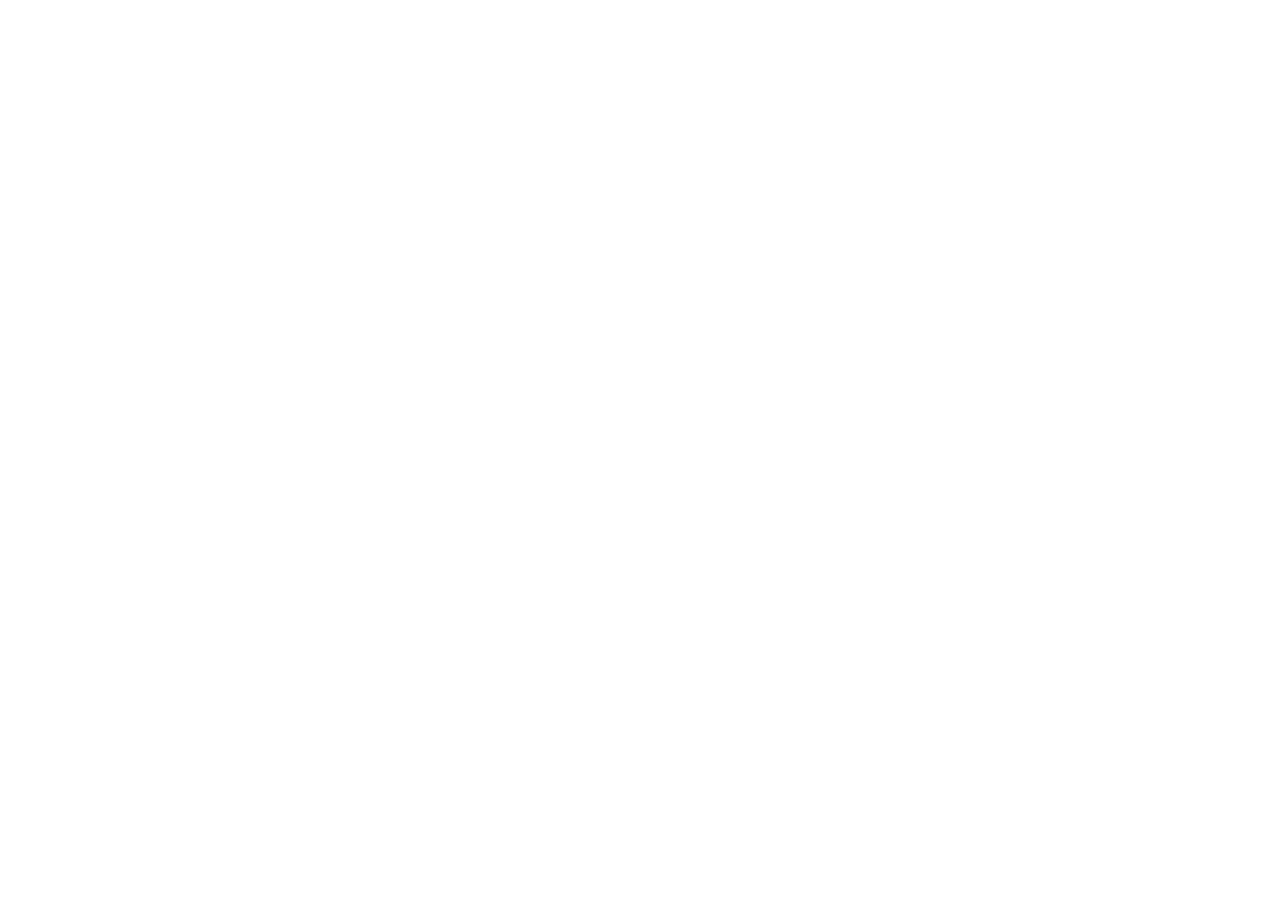
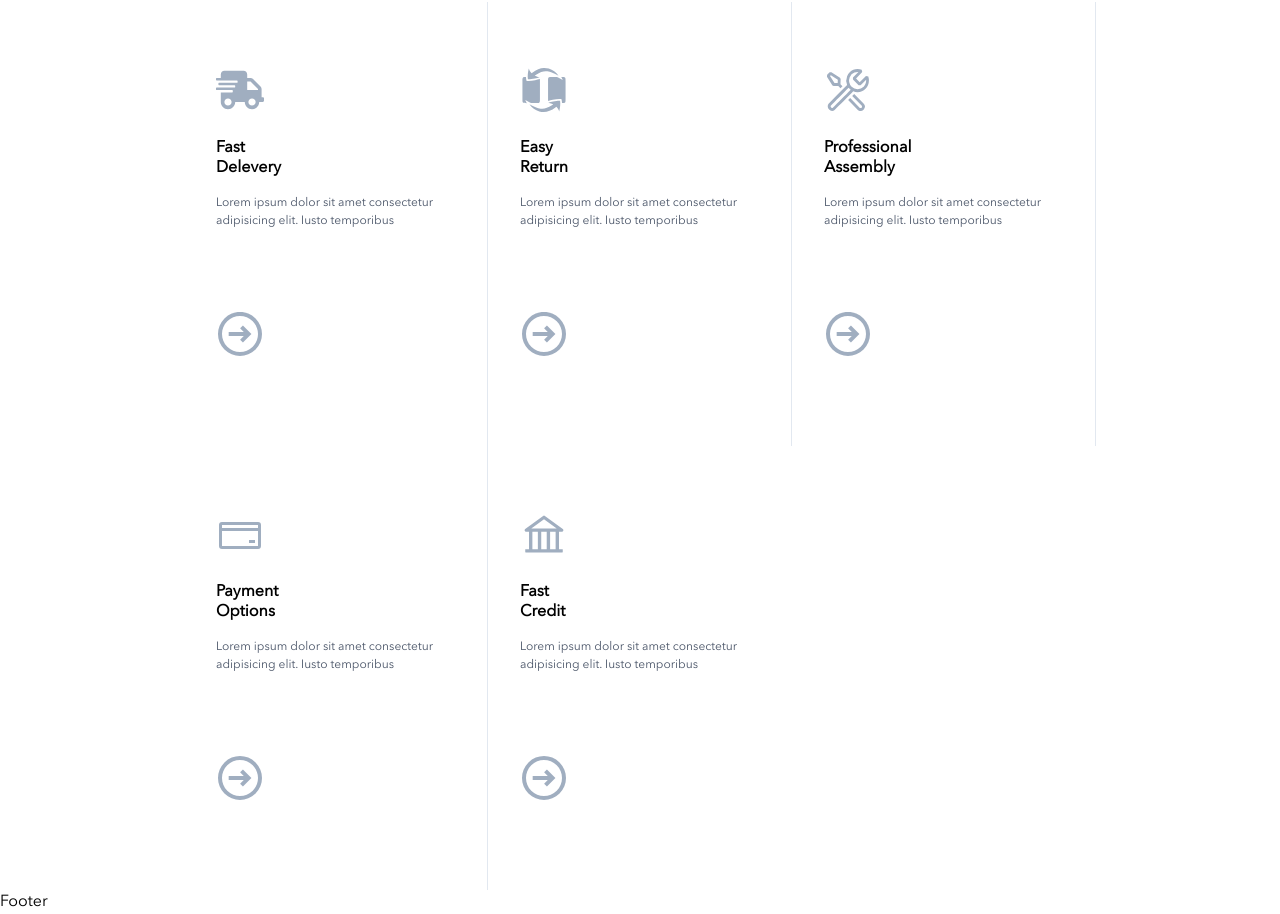
Before and after one commit to Abderyett/LuxHouse, a React (Create React App) app in the folder frontend/: page / in a window 1280 px wide. Shown: the part 1038-1952 px from the top of the page. Before the commit the page ends 904 px from the top, so only its background shows below. Built offline with nearby package versions, Linux system fonts and the light colour scheme.

Commit message:
set feature section

```diff
--- a/frontend/src/App.js
+++ b/frontend/src/App.js
@@ -1,7 +1,7 @@
 import React from 'react';
 import { Switch, Route } from 'react-router-dom';
 import { GlobalStyle } from './Global';
-import { Header, Footer, Hero } from './components';
+import { Header, Footer, Hero, Features } from './components';
 
 function App() {
   return (
@@ -9,6 +9,7 @@
       <Header />
       <main>
         <Hero />
+        <Features />
       </main>
 
       <Footer />
--- /dev/null
+++ b/frontend/src/components/Features.js
@@ -0,0 +1,78 @@
+import React from 'react';
+import styled from 'styled-components';
+import featuresData from '../featureData';
+import { color, shadow } from '../utilities';
+
+export function Features() {
+  return (
+    <FeatureSection>
+      {featuresData.map((el) => {
+        const { id, feature, featureIcon, arrowIcon, description } = el;
+        return (
+          <Card key={id}>
+            <FeatureIcon> {featureIcon}</FeatureIcon>
+            <h5>{feature}</h5>
+            <p>{description} </p>
+            <Arrow> {arrowIcon}</Arrow>
+          </Card>
+        );
+      })}
+    </FeatureSection>
+  );
+}
+
+const FeatureSection = styled.section`
+  width: 90vw;
+  padding: 0 3rem;
+  margin-left: auto;
+  margin-right: auto;
+  margin-top: 10rem;
+  display: grid;
+
+  align-items: center;
+  justify-content: center;
+  grid-template-columns: repeat(auto-fit, 19rem);
+`;
+
+const Card = styled.div`
+  background-color: ${color.white};
+  border-right: 1px solid ${color.grey_300};
+  padding: 4rem 2rem;
+  transition: all 0.6s ease-in-out;
+  cursor: pointer;
+  &:last-child {
+    border: none;
+  }
+  &:hover {
+    box-shadow: ${shadow.xxl};
+    z-index: 2;
+    svg {
+      color: ${color.grey_700};
+      transition: all 0.6s ease-in-out;
+    }
+  }
+
+  h5 {
+    width: 5ch;
+    margin-bottom: 1rem;
+  }
+  p {
+    font-size: 0.75rem;
+    margin-bottom: 5rem;
+  }
+`;
+
+const Arrow = styled.span`
+  stroke-width: 0.01px;
+  transition: all 0.6s ease-in-out;
+  font-size: 3rem;
+  color: ${color.grey_500};
+  text-align: center;
+`;
+
+const FeatureIcon = styled.span`
+  font-size: 3rem;
+  color: ${color.grey_500};
+  font-weight: 200;
+  stroke-width: 0.01px;
+`;
--- a/frontend/src/components/index.js
+++ b/frontend/src/components/index.js
@@ -1,3 +1,4 @@
 export * from './Footer';
 export * from './Header';
 export * from './Hero';
+export * from './Features';
--- /dev/null
+++ b/frontend/src/featureData.js
@@ -0,0 +1,45 @@
+import { FaShippingFast } from 'react-icons/fa';
+import { CgArrowRightO } from 'react-icons/cg';
+import { VscTools, VscCreditCard } from 'react-icons/vsc';
+import { GiCardExchange } from 'react-icons/gi';
+import { AiOutlineBank } from 'react-icons/ai';
+
+const featuresData = [
+  {
+    id: 1,
+    feature: 'fast delevery',
+    featureIcon: <FaShippingFast />,
+    arrowIcon: <CgArrowRightO />,
+    description: 'Lorem ipsum dolor sit amet consectetur adipisicing elit. Iusto temporibus ',
+  },
+  {
+    id: 2,
+    feature: 'Easy return',
+    featureIcon: <GiCardExchange />,
+    arrowIcon: <CgArrowRightO />,
+    description: 'Lorem ipsum dolor sit amet consectetur adipisicing elit. Iusto temporibus ',
+  },
+  {
+    id: 3,
+    feature: 'professional assembly',
+    featureIcon: <VscTools />,
+    arrowIcon: <CgArrowRightO />,
+    description: 'Lorem ipsum dolor sit amet consectetur adipisicing elit. Iusto temporibus ',
+  },
+  {
+    id: 4,
+    feature: 'payment options',
+    featureIcon: <VscCreditCard />,
+    arrowIcon: <CgArrowRightO />,
+    description: 'Lorem ipsum dolor sit amet consectetur adipisicing elit. Iusto temporibus ',
+  },
+  {
+    id: 5,
+    feature: 'fast credit',
+    featureIcon: <AiOutlineBank />,
+    arrowIcon: <CgArrowRightO />,
+    description: 'Lorem ipsum dolor sit amet consectetur adipisicing elit. Iusto temporibus ',
+  },
+];
+
+export default featuresData;
```
Also changed, not shown: 2 other files (tests, documents, lock files or other folders).
